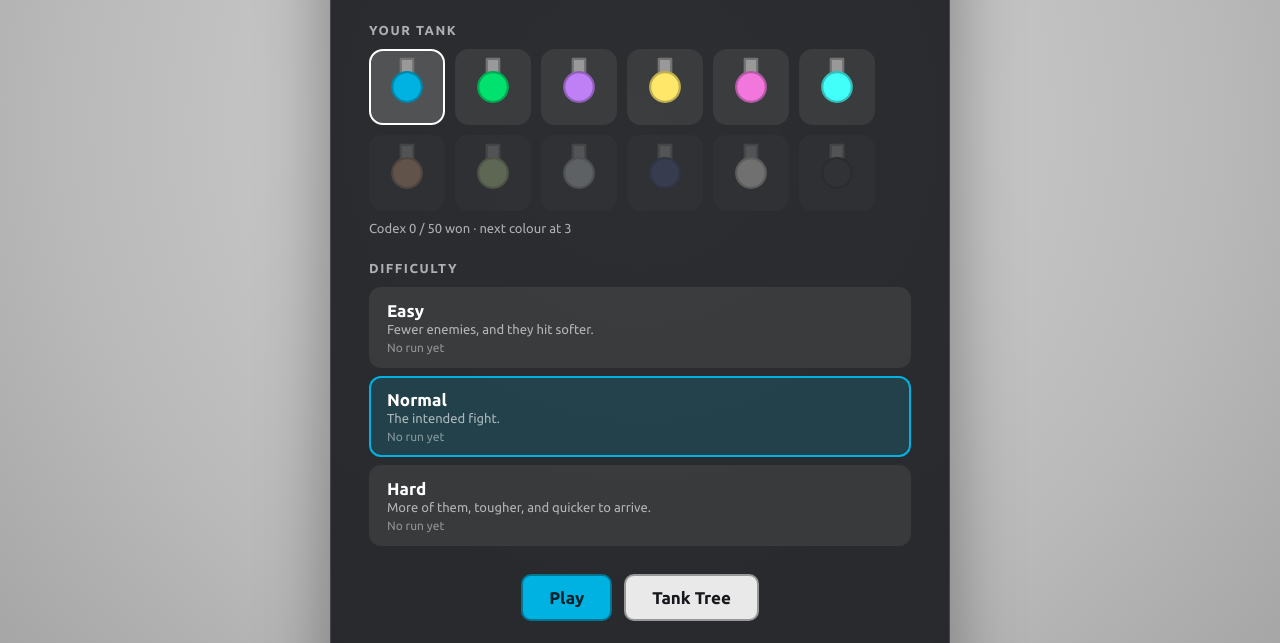
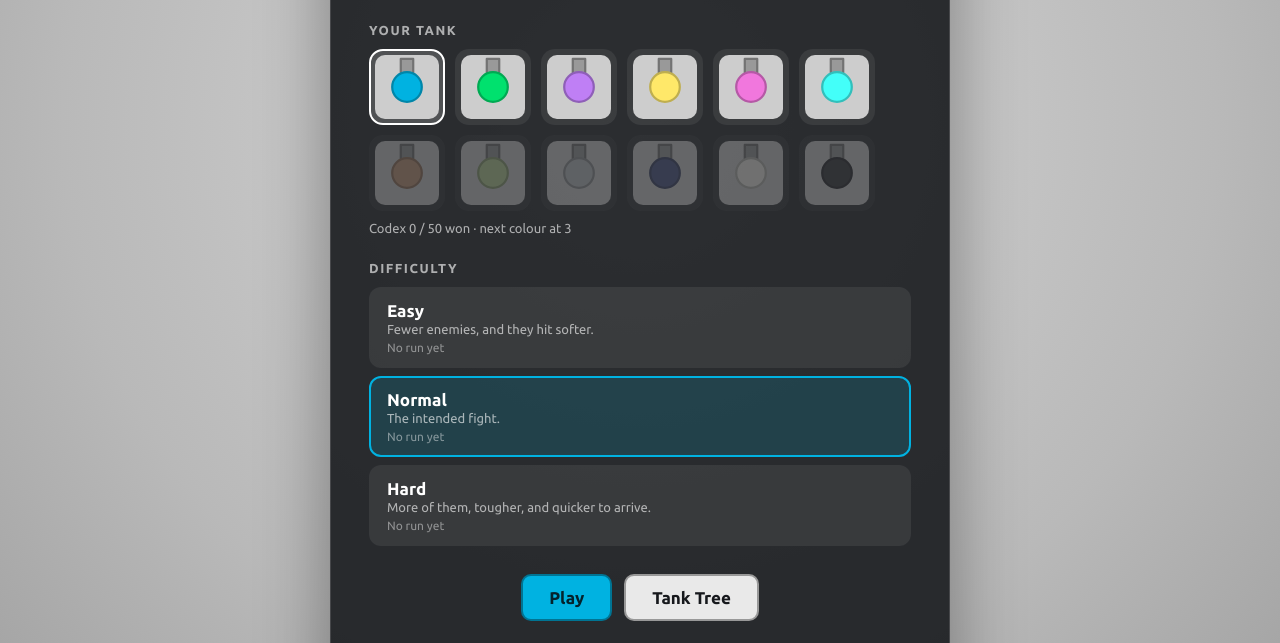
Before and after one commit to wknudson/Dreadnought, a website built with Vite: page index.html in a window 1280 px wide. Shown: the part 157-800 px from the top of the page. Built offline with nearby package versions, Linux system fonts and the light colour scheme.

Commit message:
Show each colour swatch on the arena floor
Obsidian, Navy and Ivory all but vanished against the dark title card.
Drawing each swatch over the arena's own grey shows every colour the
way it will look in play, locked or not.

Co-Authored-By: Claude Opus 5.5 <noreply@anthropic.com>

```diff
--- a/src/style.css
+++ b/src/style.css
@@ -190,8 +190,12 @@ body {
   color: var(--muted);
 }
 
+/* The arena floor behind each tank, so a colour looks the way it will in play
+ * and the dark ones do not vanish into the card. */
 .swatch-canvas {
   display: block;
+  border-radius: 10px;
+  background: var(--bg);
 }
 
 .difficulties {
```
